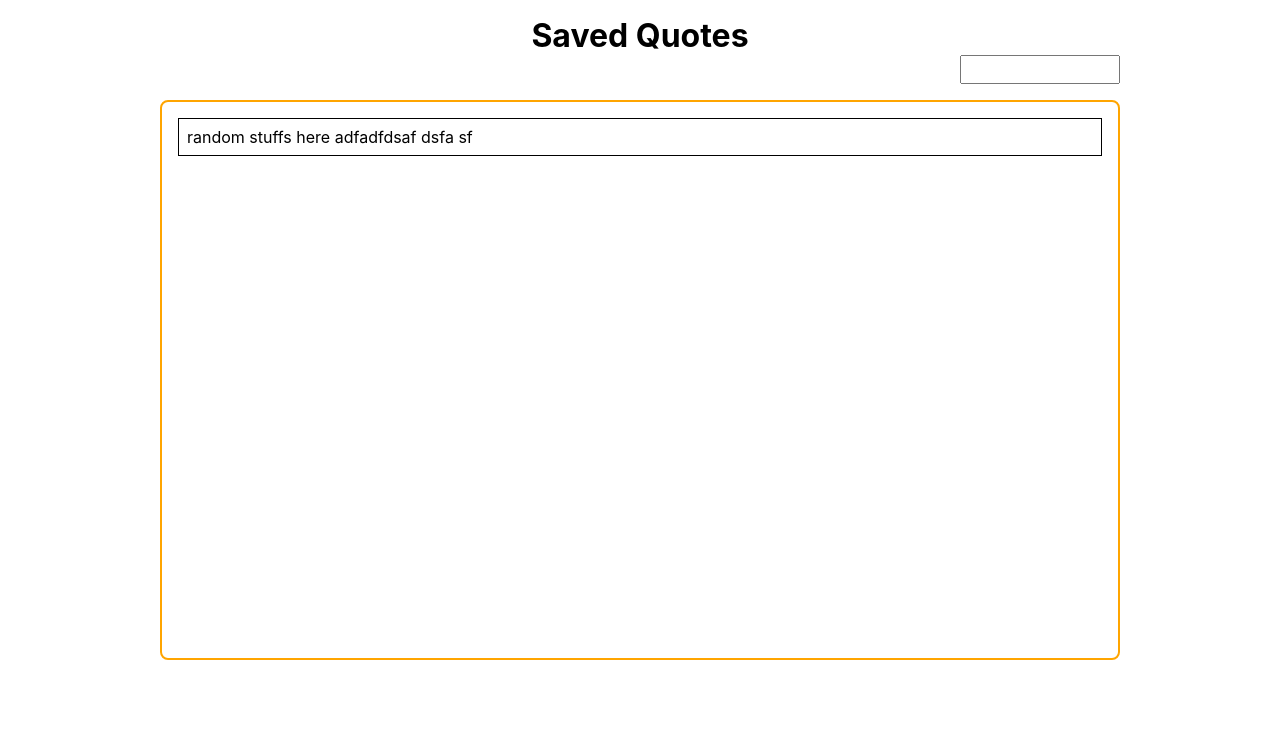
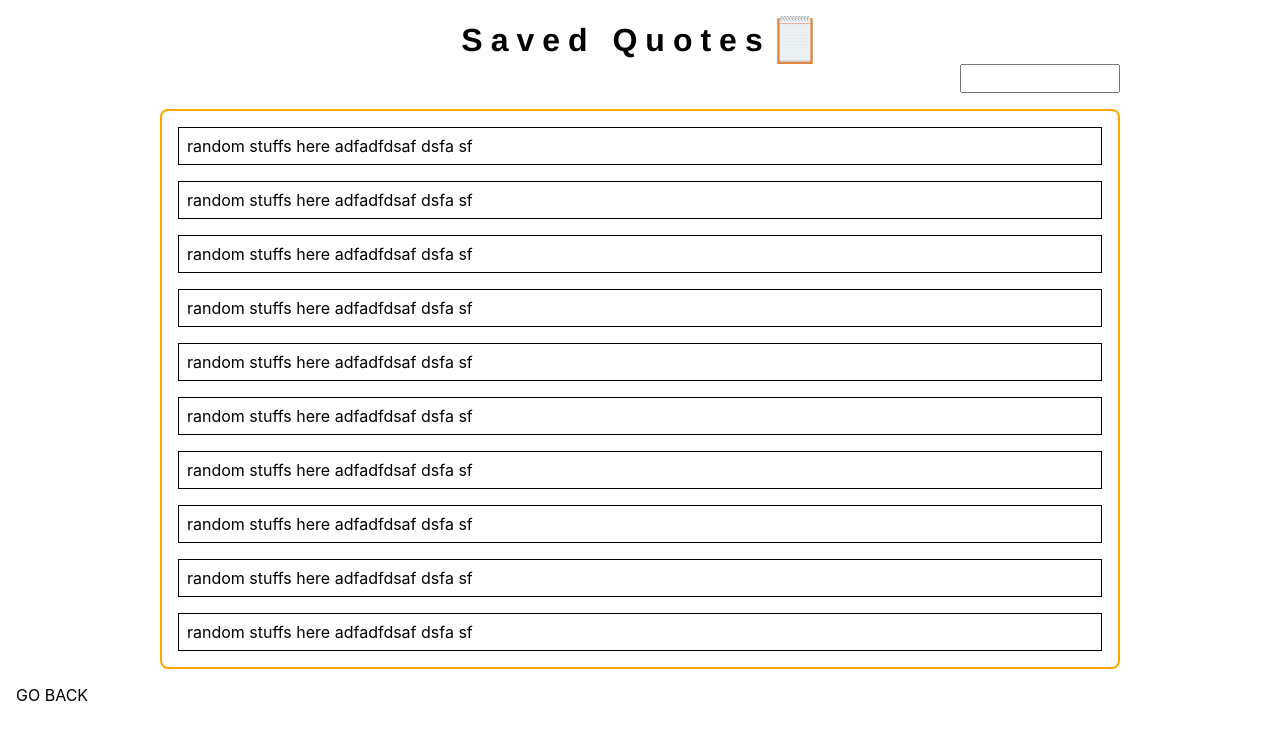
Before and after one commit to marcusgchan/the-wise-waddler, a React (Create React App) app: page /saved-quotes in a window 1280 px wide. Shown: the top 740 px of the page. Built offline with nearby package versions, Linux system fonts and the light colour scheme.

Commit message:
Added some styling to QuotesPage

```diff
--- a/src/components/QuotesPage.js
+++ b/src/components/QuotesPage.js
@@ -1,19 +1,53 @@
 import React from "react";
 import styles from "./styles/QuotesPage.module.css";
+import NotePad from "../img/NotePad.svg";
 
 const QuotesPage = () => {
   return (
+    <>
       <div className={styles.container}>
+        <div className={styles.headingContainer}>
           <h1 className={styles.heading}>Saved Quotes</h1>
+          <img src={NotePad} alt="" className={styles.notePad} />
+        </div>
         <section className={styles.inputQuotesContainer}>
           <input type="text" className={styles.search} />
           <div className={styles.quotesContainer}>
             <Row quote="random stuffs here adfadfdsaf dsfa sf " />
+            <Row quote="random stuffs here adfadfdsaf dsfa sf " />
+            <Row quote="random stuffs here adfadfdsaf dsfa sf " />
+            <Row quote="random stuffs here adfadfdsaf dsfa sf " />
+            <Row quote="random stuffs here adfadfdsaf dsfa sf " />
+            <Row quote="random stuffs here adfadfdsaf dsfa sf " />
+            <Row quote="random stuffs here adfadfdsaf dsfa sf " />
+            <Row quote="random stuffs here adfadfdsaf dsfa sf " />
+            <Row quote="random stuffs here adfadfdsaf dsfa sf " />
+            <Row quote="random stuffs here adfadfdsaf dsfa sf " />
+            <Row quote="random stuffs here adfadfdsaf dsfa sf " />
+            <Row quote="random stuffs here adfadfdsaf dsfa sf " />
+            <Row quote="random stuffs here adfadfdsaf dsfa sf " />
+            <Row quote="random stuffs here adfadfdsaf dsfa sf " />
+            <Row quote="random stuffs here adfadfdsaf dsfa sf " />
+            <Row quote="random stuffs here adfadfdsaf dsfa sf " />
+            <Row quote="random stuffs here adfadfdsaf dsfa sf " />
+            <Row quote="random stuffs here adfadfdsaf dsfa sf " />
+            <Row quote="random stuffs here adfadfdsaf dsfa sf " />
+            <Row quote="random stuffs here adfadfdsaf dsfa sf " />
+            <Row quote="random stuffs here adfadfdsaf dsfa sf " />
           </div>
         </section>
       </div>
+      <div className={styles.backButtonContainer}>
+        <a href="/" className={styles.backButton}>GO BACK</a>
+      </div>
+    </>
+
   );
 };
+
+// const Rows = () => {
+
+// };
 
 const Row = ({ quote, isDuckified }) => {
   return (
--- a/src/components/styles/QuotesPage.module.css
+++ b/src/components/styles/QuotesPage.module.css
@@ -5,8 +5,20 @@
   padding: 1rem;
 }
 
+.headingContainer {
+  display: flex;
+  align-items: center;
+}
+
 .heading {
   /* padding-bottom: 0.5rem; */
+  letter-spacing: 0.5rem;
+  font-family: Helvetica, Arial, sans-serif;
+}
+
+.notePad {
+  aspect-ratio: 1;
+  width: 3rem;
 }
 
 .inputQuotesContainer {
@@ -21,11 +33,13 @@
   border: 2px solid var(--accent-clr);
   border-radius: 0.5rem;
   height: 35rem;
-  padding: 1rem;
+  padding: 0 1rem;
+  overflow-y: scroll;
 }
 
 .quote {
   padding: 0.5rem;
+  margin: 1rem 0;
   border: 1px solid black;
 }
 
@@ -34,3 +48,12 @@
   align-self: flex-end;
   width: 10rem;
 }
+
+.backButtonContainer {
+  padding: 0 1rem;
+}
+
+.backButton {
+  text-decoration: none;
+  color: var(--main-font-clr);
+}
```
Also changed, not shown: src/img/NotePad.svg (added). Lines whose indentation alone changed are shown as unchanged.
